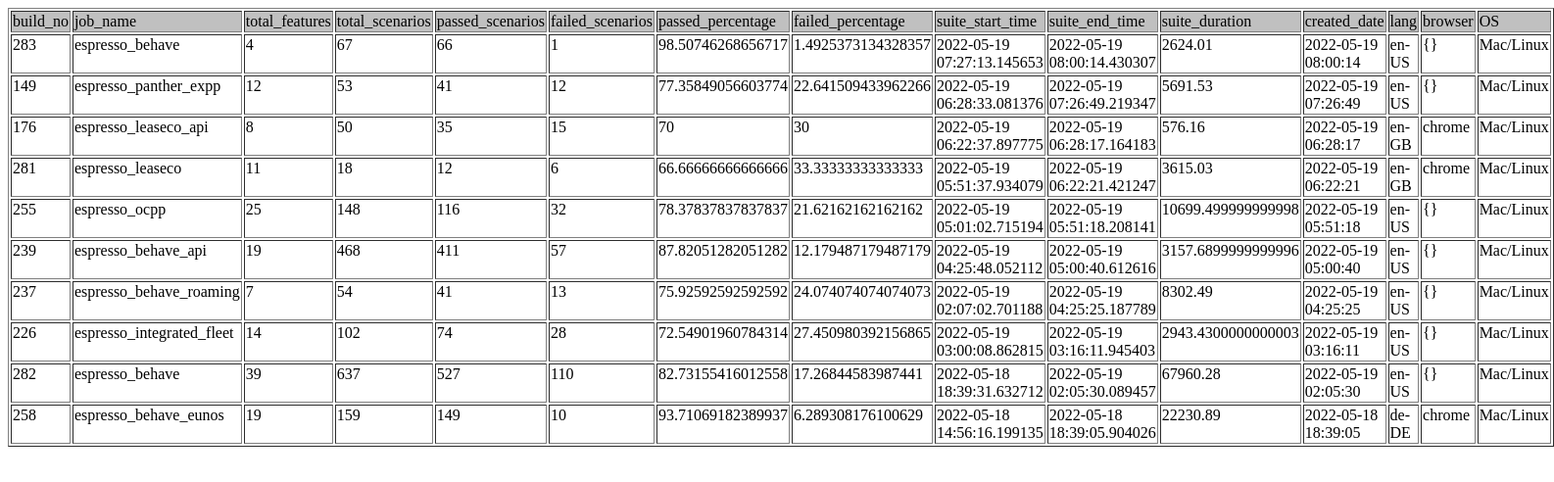
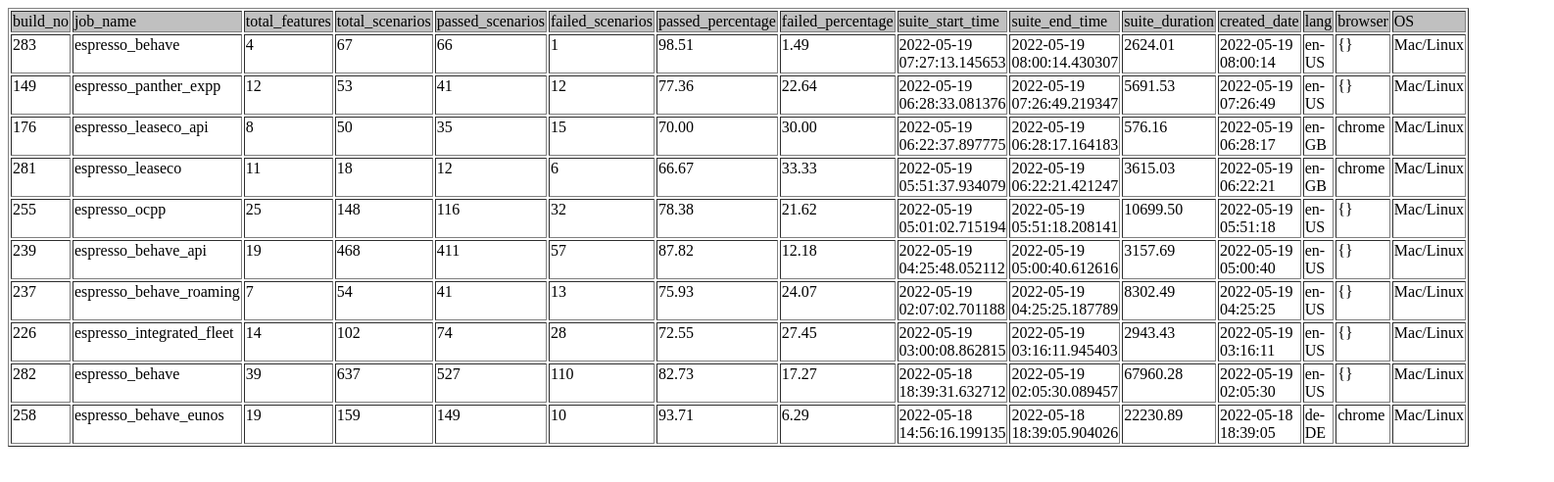
Before and after one commit to ChargePoint/ChargePoint.github.io, a plain HTML site: page index.html in a window 1280 px wide. Shown: the whole page at 98% size, 1586 px wide, since content can reach past the window. Drawn offline with Linux system fonts and the light colour scheme.

Commit message:
rounding off numbers

```diff
--- a/index.html
+++ b/index.html
@@ -29,8 +29,8 @@
 <td class='normal' valign='top'>67</td>
 <td class='normal' valign='top'>66</td>
 <td class='normal' valign='top'>1</td>
-<td class='normal' valign='top'>98.50746268656717</td>
-<td class='normal' valign='top'>1.4925373134328357</td>
+<td class='normal' valign='top'>98.51</td>
+<td class='normal' valign='top'>1.49</td>
 <td class='normal' valign='top'>2022-05-19 07:27:13.145653</td>
 <td class='normal' valign='top'>2022-05-19 08:00:14.430307</td>
 <td class='normal' valign='top'>2624.01</td>
@@ -47,8 +47,8 @@
 <td class='normal' valign='top'>53</td>
 <td class='normal' valign='top'>41</td>
 <td class='normal' valign='top'>12</td>
-<td class='normal' valign='top'>77.35849056603774</td>
-<td class='normal' valign='top'>22.641509433962266</td>
+<td class='normal' valign='top'>77.36</td>
+<td class='normal' valign='top'>22.64</td>
 <td class='normal' valign='top'>2022-05-19 06:28:33.081376</td>
 <td class='normal' valign='top'>2022-05-19 07:26:49.219347</td>
 <td class='normal' valign='top'>5691.53</td>
@@ -65,8 +65,8 @@
 <td class='normal' valign='top'>50</td>
 <td class='normal' valign='top'>35</td>
 <td class='normal' valign='top'>15</td>
-<td class='normal' valign='top'>70</td>
-<td class='normal' valign='top'>30</td>
+<td class='normal' valign='top'>70.00</td>
+<td class='normal' valign='top'>30.00</td>
 <td class='normal' valign='top'>2022-05-19 06:22:37.897775</td>
 <td class='normal' valign='top'>2022-05-19 06:28:17.164183</td>
 <td class='normal' valign='top'>576.16</td>
@@ -83,8 +83,8 @@
 <td class='normal' valign='top'>18</td>
 <td class='normal' valign='top'>12</td>
 <td class='normal' valign='top'>6</td>
-<td class='normal' valign='top'>66.66666666666666</td>
-<td class='normal' valign='top'>33.33333333333333</td>
+<td class='normal' valign='top'>66.67</td>
+<td class='normal' valign='top'>33.33</td>
 <td class='normal' valign='top'>2022-05-19 05:51:37.934079</td>
 <td class='normal' valign='top'>2022-05-19 06:22:21.421247</td>
 <td class='normal' valign='top'>3615.03</td>
@@ -101,11 +101,11 @@
 <td class='normal' valign='top'>148</td>
 <td class='normal' valign='top'>116</td>
 <td class='normal' valign='top'>32</td>
-<td class='normal' valign='top'>78.37837837837837</td>
-<td class='normal' valign='top'>21.62162162162162</td>
+<td class='normal' valign='top'>78.38</td>
+<td class='normal' valign='top'>21.62</td>
 <td class='normal' valign='top'>2022-05-19 05:01:02.715194</td>
 <td class='normal' valign='top'>2022-05-19 05:51:18.208141</td>
-<td class='normal' valign='top'>10699.499999999998</td>
+<td class='normal' valign='top'>10699.50</td>
 <td class='normal' valign='top'>2022-05-19 05:51:18</td>
 <td class='normal' valign='top'>en-US</td>
 <td class='normal' valign='top'>{}</td>
@@ -119,11 +119,11 @@
 <td class='normal' valign='top'>468</td>
 <td class='normal' valign='top'>411</td>
 <td class='normal' valign='top'>57</td>
-<td class='normal' valign='top'>87.82051282051282</td>
-<td class='normal' valign='top'>12.179487179487179</td>
+<td class='normal' valign='top'>87.82</td>
+<td class='normal' valign='top'>12.18</td>
 <td class='normal' valign='top'>2022-05-19 04:25:48.052112</td>
 <td class='normal' valign='top'>2022-05-19 05:00:40.612616</td>
-<td class='normal' valign='top'>3157.6899999999996</td>
+<td class='normal' valign='top'>3157.69</td>
 <td class='normal' valign='top'>2022-05-19 05:00:40</td>
 <td class='normal' valign='top'>en-US</td>
 <td class='normal' valign='top'>{}</td>
@@ -137,8 +137,8 @@
 <td class='normal' valign='top'>54</td>
 <td class='normal' valign='top'>41</td>
 <td class='normal' valign='top'>13</td>
-<td class='normal' valign='top'>75.92592592592592</td>
-<td class='normal' valign='top'>24.074074074074073</td>
+<td class='normal' valign='top'>75.93</td>
+<td class='normal' valign='top'>24.07</td>
 <td class='normal' valign='top'>2022-05-19 02:07:02.701188</td>
 <td class='normal' valign='top'>2022-05-19 04:25:25.187789</td>
 <td class='normal' valign='top'>8302.49</td>
@@ -155,11 +155,11 @@
 <td class='normal' valign='top'>102</td>
 <td class='normal' valign='top'>74</td>
 <td class='normal' valign='top'>28</td>
-<td class='normal' valign='top'>72.54901960784314</td>
-<td class='normal' valign='top'>27.450980392156865</td>
+<td class='normal' valign='top'>72.55</td>
+<td class='normal' valign='top'>27.45</td>
 <td class='normal' valign='top'>2022-05-19 03:00:08.862815</td>
 <td class='normal' valign='top'>2022-05-19 03:16:11.945403</td>
-<td class='normal' valign='top'>2943.4300000000003</td>
+<td class='normal' valign='top'>2943.43</td>
 <td class='normal' valign='top'>2022-05-19 03:16:11</td>
 <td class='normal' valign='top'>en-US</td>
 <td class='normal' valign='top'>{}</td>
@@ -173,8 +173,8 @@
 <td class='normal' valign='top'>637</td>
 <td class='normal' valign='top'>527</td>
 <td class='normal' valign='top'>110</td>
-<td class='normal' valign='top'>82.73155416012558</td>
-<td class='normal' valign='top'>17.26844583987441</td>
+<td class='normal' valign='top'>82.73</td>
+<td class='normal' valign='top'>17.27</td>
 <td class='normal' valign='top'>2022-05-18 18:39:31.632712</td>
 <td class='normal' valign='top'>2022-05-19 02:05:30.089457</td>
 <td class='normal' valign='top'>67960.28</td>
@@ -191,8 +191,8 @@
 <td class='normal' valign='top'>159</td>
 <td class='normal' valign='top'>149</td>
 <td class='normal' valign='top'>10</td>
-<td class='normal' valign='top'>93.71069182389937</td>
-<td class='normal' valign='top'>6.289308176100629</td>
+<td class='normal' valign='top'>93.71</td>
+<td class='normal' valign='top'>6.29</td>
 <td class='normal' valign='top'>2022-05-18 14:56:16.199135</td>
 <td class='normal' valign='top'>2022-05-18 18:39:05.904026</td>
 <td class='normal' valign='top'>22230.89</td>
```
